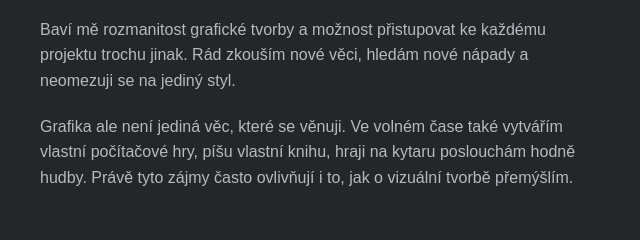
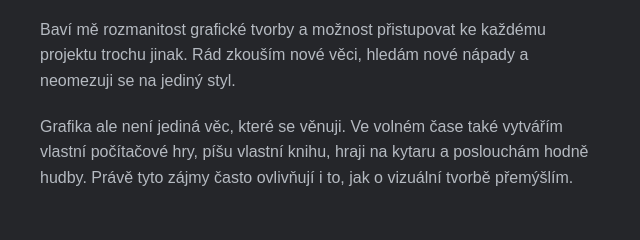
Before and after one commit to SodiumCyanideProjects/radekmach-portfolio, a plain HTML site: page index.html in a window 1280 px wide. Shown: the part 3330-3570 px from the top of the page, 640-1280 px from the left. Drawn offline with Linux system fonts and the light colour scheme.

Commit message:
Update index.html

```diff
--- a/index.html
+++ b/index.html
@@ -472,7 +472,7 @@
 		</p>
                 <p>
 		Grafika ale není jediná věc, které se věnuji. Ve volném čase také vytvářím vlastní
-                počítačové hry, píšu vlastní knihu, hraji na kytaru poslouchám hodně hudby. Právě tyto zájmy
+                počítačové hry, píšu vlastní knihu, hraji na kytaru a poslouchám hodně hudby. Právě tyto zájmy
 		často ovlivňují i to, jak o vizuální tvorbě přemýšlím.
                 </p>
 
```
